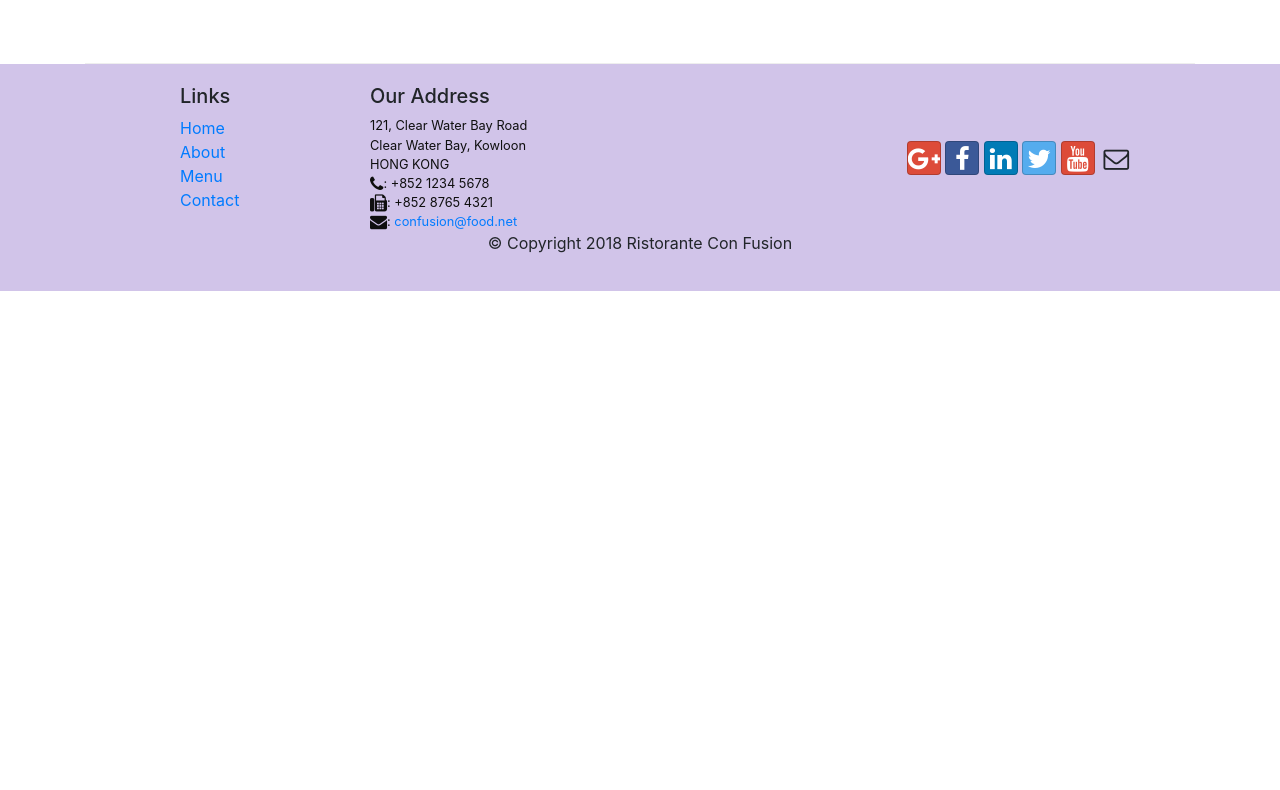
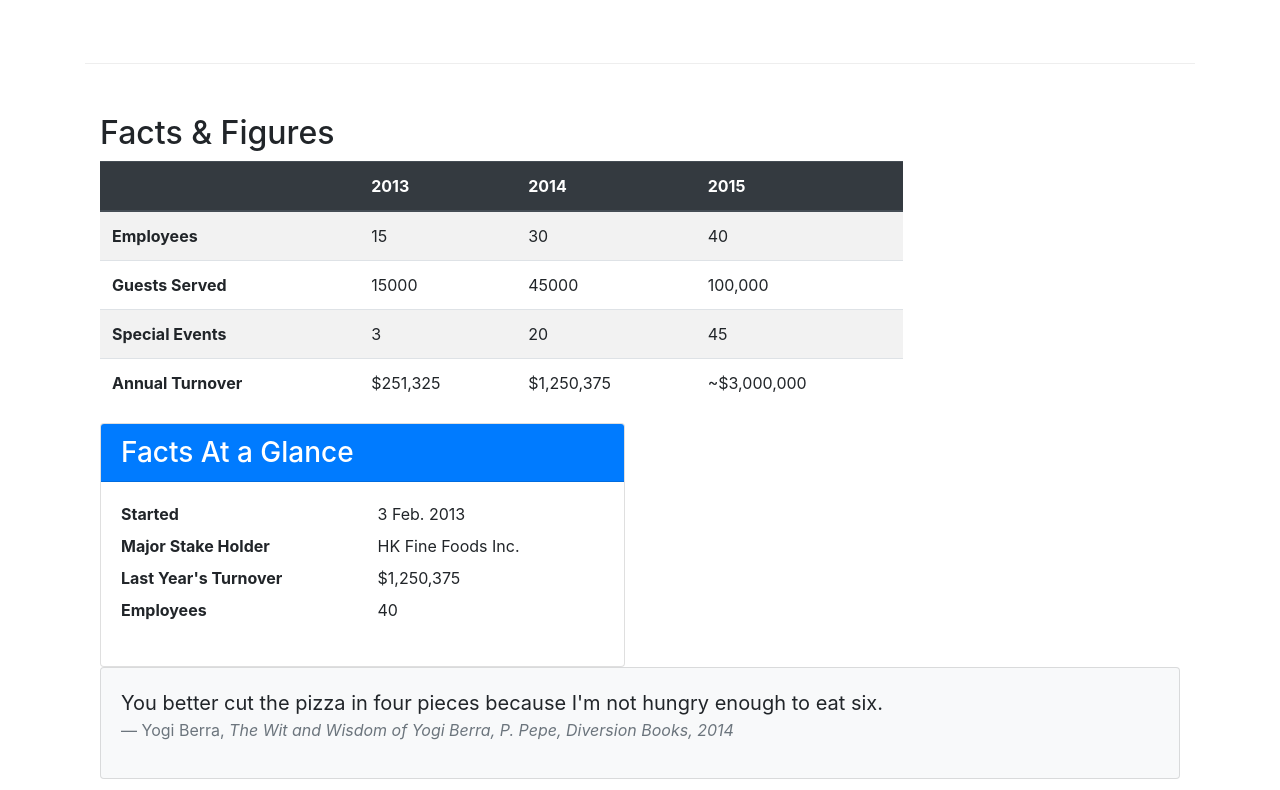
Before and after one commit to GiovanniRiefolo/git-test, a website: page aboutus.html in a window 1280 px wide. Shown: the part 1490-2280 px from the top of the page. Before the commit the page ends 1781 px from the top, so only its background shows below. Drawn offline with nearby package versions, Linux system fonts and the light colour scheme.

Commit message:
Forms; Images and Media

```diff
--- a/aboutus.html
+++ b/aboutus.html
@@ -23,7 +23,10 @@
 
     <nav class="navbar navbar-dark navbar-expand-sm fixed-top">
         <div class="container">
-            <a class="navbar-brand" href="#">Ristorante Con Fusion</a>
+            <button class="navbar-toggler" type="button" data-toggle="collapse" data-target="#Navbar">
+                <span class="navbar-toggler-icon"></span>
+            </button>
+            <a class="navbar-brand mr-auto" href="#"><img src="img/logo.png" height="30" width="41"></a>
             <div class="collapse navbar-collapse" id="Navbar">
                 <ul class="navbar-nav mr-auto">
                     <li class="nav-item"><a class="nav-link" href="./index.html"><span class="fa fa-home fa-lg"></span> Home</a></li>
@@ -33,9 +36,6 @@
                 </ul>
             </div>
         </div>
-        <button class="navbar-toggler" type="button" data-toggle="collapse" data-target="#Navbar">
-            <span class="navbar-toggler-icon"></span>
-        </button>
     </nav>
 
     <header class="jumbotron">
@@ -45,7 +45,8 @@
                     <h1>Ristorante con Fusion</h1>
                     <p>We take inspiration from the World's best cuisines, and create a unique fusion experience. Our lipsmacking creations will tickle your culinary senses!</p>
                 </div>
-                <div class="col-12 col-sm">
+                <div class="col-12 col-sm align-self-center">
+                    <img src="img/logo.png" class="img-fluid">
                 </div>
             </div>
         </div>
@@ -85,6 +86,79 @@
                 <p class="d-none d-sm-block">Blessed with the most discerning gustatory sense, Agumbe, our CTO, personally ensures that every dish that we serve meets his exacting tastes. Our chefs dread the tongue lashing that ensues if their dish does not meet his exacting standards. He lives by his motto, <em>You click only if you survive my lick.</em></p>
                 <h3>Alberto Somayya <small>Executive Chef</small></h3>
                 <p class="d-none d-sm-block">Award winning three-star Michelin chef with wide International experience having worked closely with whos-who in the culinary world, he specializes in creating mouthwatering Indo-Italian fusion experiences. He says, <em>Put together the cuisines from the two craziest cultures, and you get a winning hit! Amma Mia!</em></p>
+            </div>
+       </div>
+
+        <div class="row row-content">
+            <div class="col-12 col-sm-9">
+                <h2>Facts &amp; Figures</h2>
+                <div class="table-responsive">
+                    <table class="table table-striped">
+                        <thead class="thead-dark">
+                            <tr>
+                                <th>&nbsp;</th>
+                                <th>2013</th>
+                                <th>2014</th>
+                                <th>2015</th>
+                            </tr>
+                        </thead>
+                        <tbody>
+                            <tr>
+                                <th>Employees</th>
+                                <td>15</td>
+                                <td>30</td>
+                                <td>40</td>
+                            </tr>
+                            <tr>
+                                <th>Guests Served</th>
+                                <td>15000</td>
+                                <td>45000</td>
+                                <td>100,000</td>
+                            </tr>
+                            <tr>
+                                <th>Special Events</th>
+                                <td>3</td>
+                                <td>20</td>
+                                <td>45</td>
+                            </tr>
+                            <tr>
+                                <th>Annual Turnover</th>
+                                <td>$251,325</td>
+                                <td>$1,250,375</td>
+                                <td>~$3,000,000</td>
+                            </tr>
+                        </tbody>
+                    </table>
+                </div>
+            </div>
+            <div class="col-12 col-sm-6">
+                <div class="card">
+                    <h3 class="card-header bg-primary text-white">Facts At a Glance</h3>
+                    <div class="card-body">
+                        <dl class="row">
+                            <dt class="col-6">Started</dt>
+                            <dd class="col-6">3 Feb. 2013</dd>
+                            <dt class="col-6">Major Stake Holder</dt>
+                            <dd class="col-6">HK Fine Foods Inc.</dd>
+                            <dt class="col-6">Last Year's Turnover</dt>
+                            <dd class="col-6">$1,250,375</dd>
+                            <dt class="col-6">Employees</dt>
+                            <dd class="col-6">40</dd>
+                        </dl>
+                    </div>
+                </div>
+            </div>
+            <div class="col-12">
+                <div class="card card-body bg-light">
+                    <blockquote class="blockquote">
+                        <p class="mb-0">You better cut the pizza in four pieces because
+                            I'm not hungry enough to eat six.</p>
+                        <footer class="blockquote-footer">Yogi Berra,
+                            <cite title="Source Title">The Wit and Wisdom of Yogi Berra,
+                            P. Pepe, Diversion Books, 2014</cite>
+                        </footer>
+                    </blockquote>
+                </div>
             </div>
        </div>
 
```
Also changed, not shown: index.html (+30 -12 lines).
